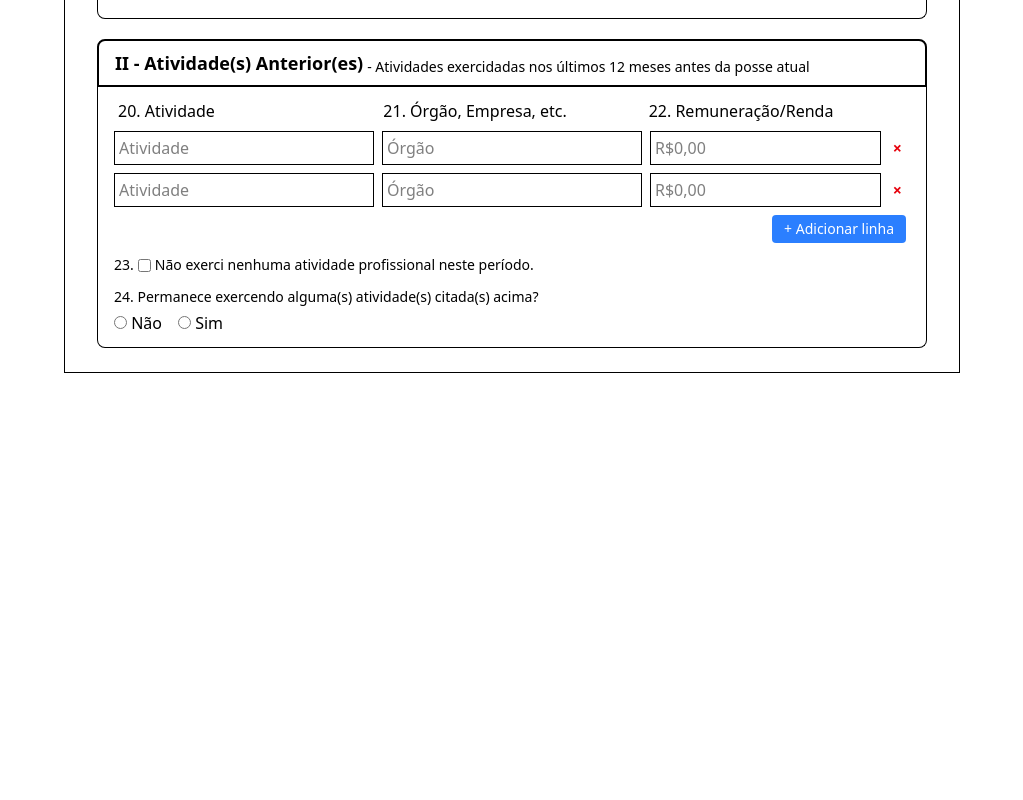
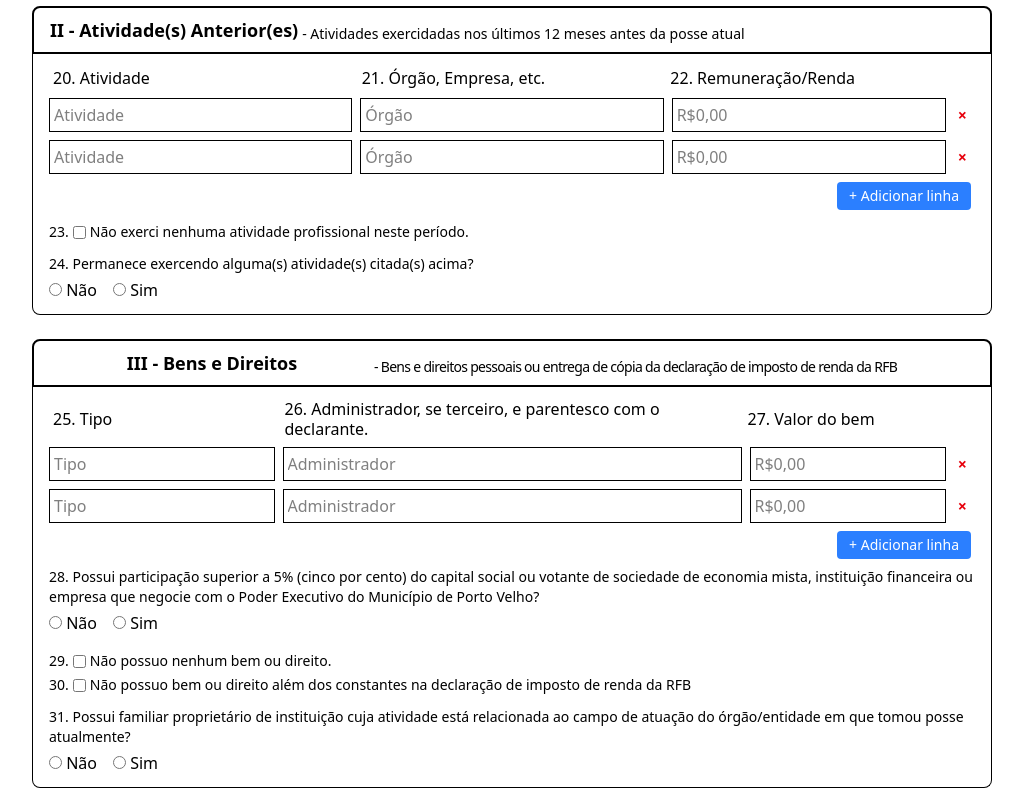
Before and after one commit to ciep-cgm-pvh/formDBAE, a Next.js app in the folder frontend/: page /teste in a window 1280 px wide. Shown: the part 843-1643 px from the top of the page, without its empty margins (128-1151 px from the left). Before the commit the page ends 1216 px from the top, so only its background shows below. Built offline with nearby package versions, Linux system fonts and the light colour scheme.

Commit message:
feat: BensEDireitos.tsx component

```diff
--- a/frontend/src/app/teste/page.tsx
+++ b/frontend/src/app/teste/page.tsx
@@ -1,11 +1,13 @@
 import PreviousActivitiesCard from '@/components/PreviousActivities';
 import PersonalDataCard from './../../components/PersonalDataCard';
+import BensDireitosCard from './../../components/BensEDireitosCard';
 
 const Form = () => {
   return (
-    <div className='mx-auto mt-10 max-w-4xl border px-4 py-3'>
-      <PersonalDataCard/>
-      <PreviousActivitiesCard/>
+    <div className='mx-auto mt-10 px-4'>
+      <PersonalDataCard />
+      <PreviousActivitiesCard />
+      <BensDireitosCard />
     </div>
   )
 }
--- /dev/null
+++ b/frontend/src/components/BensEDireitosCard.tsx
@@ -0,0 +1,194 @@
+"use client"
+import { useForm, useFieldArray, SubmitHandler } from "react-hook-form"
+
+interface BensDireitos {
+    tipo: string
+    administrador: string
+    valorBem: string
+  }
+
+  interface BensDireitosData {
+    naoPossuiBem: boolean,
+    naoPossuiBemAlemDoRFB: boolean,
+    familiarProprietario: {boolean: string, qual: string},
+    participacao5perc: {boolean: string, qual: string},
+  }
+
+  interface FormData {
+    bens: BensDireitos[];
+    checkboxBens: BensDireitosData
+  }
+
+const BensDireitosCard = () => {
+  const { register, control, handleSubmit, watch, setValue } = useForm<FormData>({
+    defaultValues: {
+      bens: [
+        { tipo: "", administrador: "", valorBem: "" },
+        { tipo: "", administrador: "", valorBem: "" },
+      ],
+    },}
+  )
+
+  const { fields, append, remove } = useFieldArray({
+    name: "bens",
+    control,
+  })
+
+  const participacaoAtual = watch("checkboxBens.participacao5perc.boolean");
+  const familiarProprietario = watch("checkboxBens.familiarProprietario.boolean");
+
+  const onSubmit = (data: FormData) => {
+    console.log(data)
+  }
+
+  return (
+    <form className="py-3 px-4" onSubmit={handleSubmit(onSubmit)}>
+      <div className="border-2 px-4 py-2 rounded-t-lg flex justify-evenly items-end">
+        <p className="font-bold text-lg text-nowrap">III - Bens e Direitos</p>
+        <p className="text-sm font-medium tracking-tighter">- Bens e direitos pessoais ou entrega de cópia da declaração de imposto de renda da RFB</p>
+      </div>
+
+      <section className="py-3 px-4 border-x border-b rounded-b-lg">
+      <div className="flex flex-col"> {/*Tabela de atividades */}
+          <div className="grid grid-cols-4 pb-2 items-center">
+            <span className="px-1">25. Tipo</span>
+            <span className="px-1 col-span-2 leading-5">26. Administrador, se terceiro, e parentesco com o declarante.</span>
+            <span className="px-1">27. Valor do bem</span>
+          </div>
+
+          {fields.map((field, index) => (
+            <div key={field.id} className="grid grid-cols-4 gap-2 items-center mb-2">
+              <input
+                {...register(`bens.${index}.tipo`)}
+                className="border p-1"
+                placeholder="Tipo"
+              />
+              <input
+                {...register(`bens.${index}.administrador`)}
+                className="border p-1 col-span-2"
+                placeholder="Administrador"
+              />
+              <div className="flex items-center gap-1">
+                <input
+                  {...register(`bens.${index}.valorBem`)}
+                  className="border p-1 w-full"
+                  placeholder="R$0,00"
+                />
+                {fields.length > 1 && (
+                  <button
+                    type="button"
+                    onClick={() => remove(index)}
+                    className="text-red-600 font-bold px-2 hover:text-red-800"
+                    title="Remover linha"
+                  >
+                    ×
+                  </button>
+                )}
+              </div>
+            </div>
+          ))}
+
+          <button
+            type="button"
+            onClick={() => append({ tipo: "", administrador: "", valorBem: "" })}
+            className="bg-blue-500 w-fit flex self-end text-white text-sm px-3 py-1 mr-1 rounded hover:bg-blue-600"
+          >
+            + Adicionar linha
+          </button>
+        </div>
+
+        <div className="col-span-2 py-2">
+            <label className="block text-sm mb-1">
+              28. Possui participação superior a 5% (cinco por cento) do capital social ou votante de sociedade de economia mista, instituição financeira ou empresa que negocie com o Poder Executivo do Município de Porto Velho?
+            </label>
+            <div className="flex items-center gap-4 flex-wrap">
+              <label>
+                <input
+                  type="radio"
+                  {...register("checkboxBens.participacao5perc.boolean")}
+                  value="nao"
+                />{" "}
+                Não
+              </label>
+              <label>
+                <input
+                  type="radio"
+                  {...register("checkboxBens.participacao5perc.boolean")}
+                  value="sim"
+                />{" "}
+                Sim
+              </label>
+
+              {/* Input "Qual?" só aparece se radio === "sim" */}
+              {participacaoAtual === "sim" && (
+                <input
+                  type="text"
+                  placeholder="Qual?"
+                  {...register("checkboxBens.participacao5perc.qual")}
+                  className="border p-1 w-40"
+                />
+              )}
+            </div>
+          </div>
+
+        <div className="py-2">
+          <label className="text-sm flex items-center gap-1">
+            29.
+            <input
+              type="checkbox"
+              {...register("checkboxBens.naoPossuiBem")} />
+              Não possuo nenhum bem ou direito.
+          </label>
+          <label className="text-sm flex items-center gap-1 py-1">
+            30.
+            <input
+              type="checkbox"
+              {...register("checkboxBens.naoPossuiBemAlemDoRFB")} />
+              Não possuo bem ou direito além dos constantes na declaração de imposto de renda da RFB
+          </label>
+        </div>
+
+        <div className="col-span-2">
+            <label className="block text-sm mb-1">
+              31. Possui familiar proprietário de instituição cuja atividade está relacionada ao campo de atuação do órgão/entidade em que tomou posse atualmente?
+            </label>
+            <div className="flex items-center gap-4 flex-wrap">
+              <label>
+                <input
+                  type="radio"
+                  {...register("checkboxBens.familiarProprietario.boolean")}
+                  value="nao"
+                />{" "}
+                Não
+              </label>
+              <label>
+                <input
+                  type="radio"
+                  {...register("checkboxBens.familiarProprietario.boolean")}
+                  value="sim"
+                />{" "}
+                Sim
+              </label>
+
+              {/* Input "Qual?" só aparece se radio === "sim" */}
+              {familiarProprietario === "sim" && (
+                <input
+                  type="text"
+                  placeholder="Qual?"
+                  {...register("checkboxBens.familiarProprietario.qual")}
+                  className="border p-1 w-40"
+                />
+              )}
+            </div>
+          </div>
+      {/* <button
+        type="submit"
+        className="ml-4 bg-green-600 text-white px-3 py-1 rounded hover:bg-green-700"
+      >
+        Enviar
+      </button> */}
+      </section>
+    </form>
+  )
+}
+export default BensDireitosCard;
--- a/frontend/src/components/PreviousActivities.tsx
+++ b/frontend/src/components/PreviousActivities.tsx
@@ -34,7 +34,7 @@ const PreviousActivitiesCard = () => {
     control,
   })
 
-  const naoExerceu = watch("statusProfissonal.naoExerceuProfissao") === false;
+  const naoExerceu = watch("statusProfissonal.naoExerceuProfissao") === true;
   const atividadeAtual = watch("statusProfissonal.statusProfissao.boolean");
 
   const onSubmit = (data: FormData) => {
@@ -114,7 +114,7 @@ const PreviousActivitiesCard = () => {
           </label>
         </div>
 
-        {naoExerceu && (
+        {!naoExerceu && (
           <div className="col-span-2">
             <label className="block text-sm mb-1">
               24. Permanece exercendo alguma(s) atividade(s) citada(s) acima?
```
